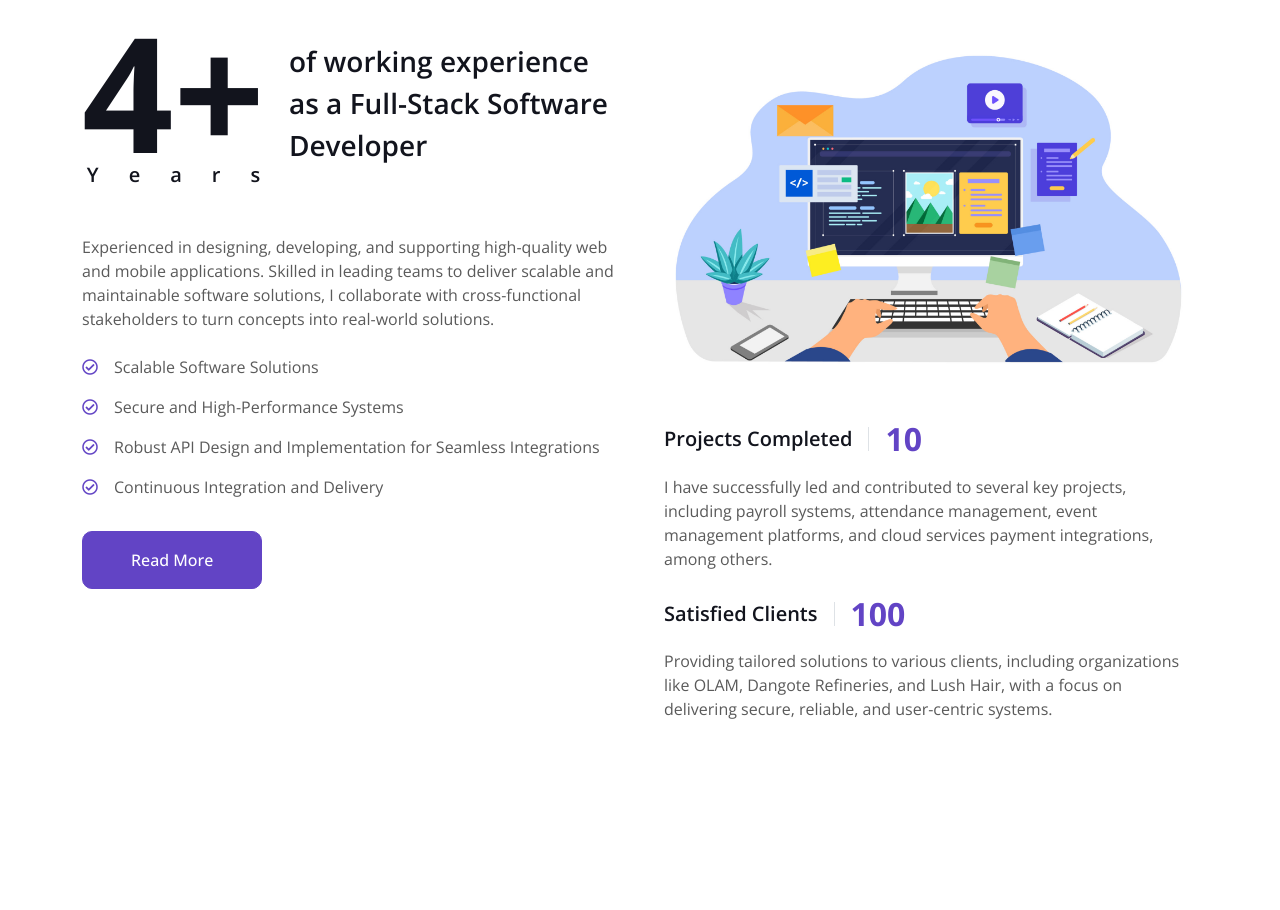
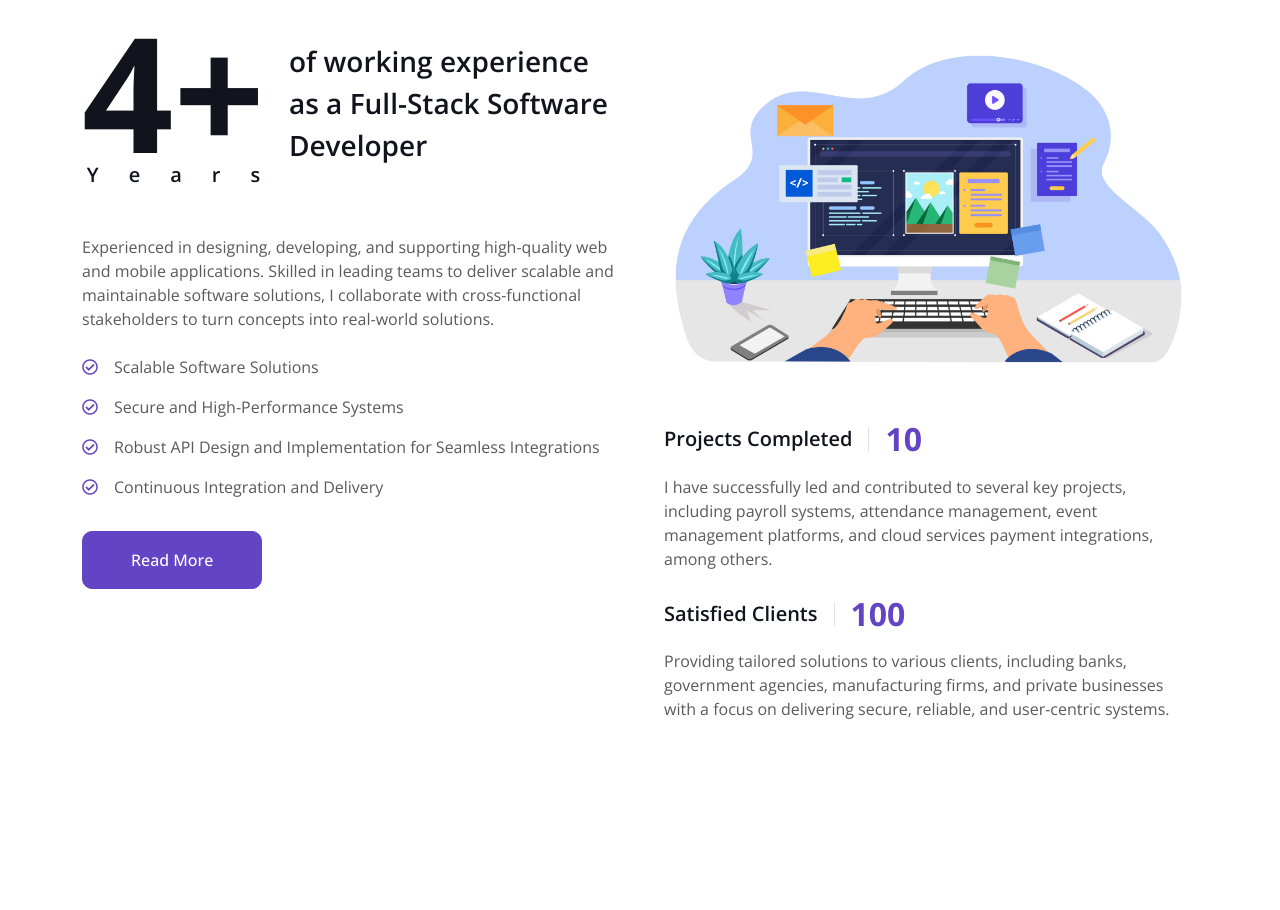
Before and after one commit to antonialagosmart/portfolio, a plain HTML site: page index.html in a window 1280 px wide. Shown: the part 704-1614 px from the top of the page. Drawn offline with nearby package versions, Linux system fonts and the light colour scheme.

Commit message:
Organization Edit

```diff
--- a/index.html
+++ b/index.html
@@ -179,7 +179,7 @@
                         <h2 class="text-primary fw-bold mb-0" data-toggle="counter-up">100</h2>
                     </div>
                     <p class="mb-0">
-                        Providing tailored solutions to various clients, including organizations like OLAM, Dangote Refineries, and Lush Hair, with a focus on delivering secure, reliable, and user-centric systems.
+                        Providing tailored solutions to various clients, including banks, government agencies, manufacturing firms, and private businesses with a focus on delivering secure, reliable, and user-centric systems.
                     </p>
                 </div>
             </div>
```
